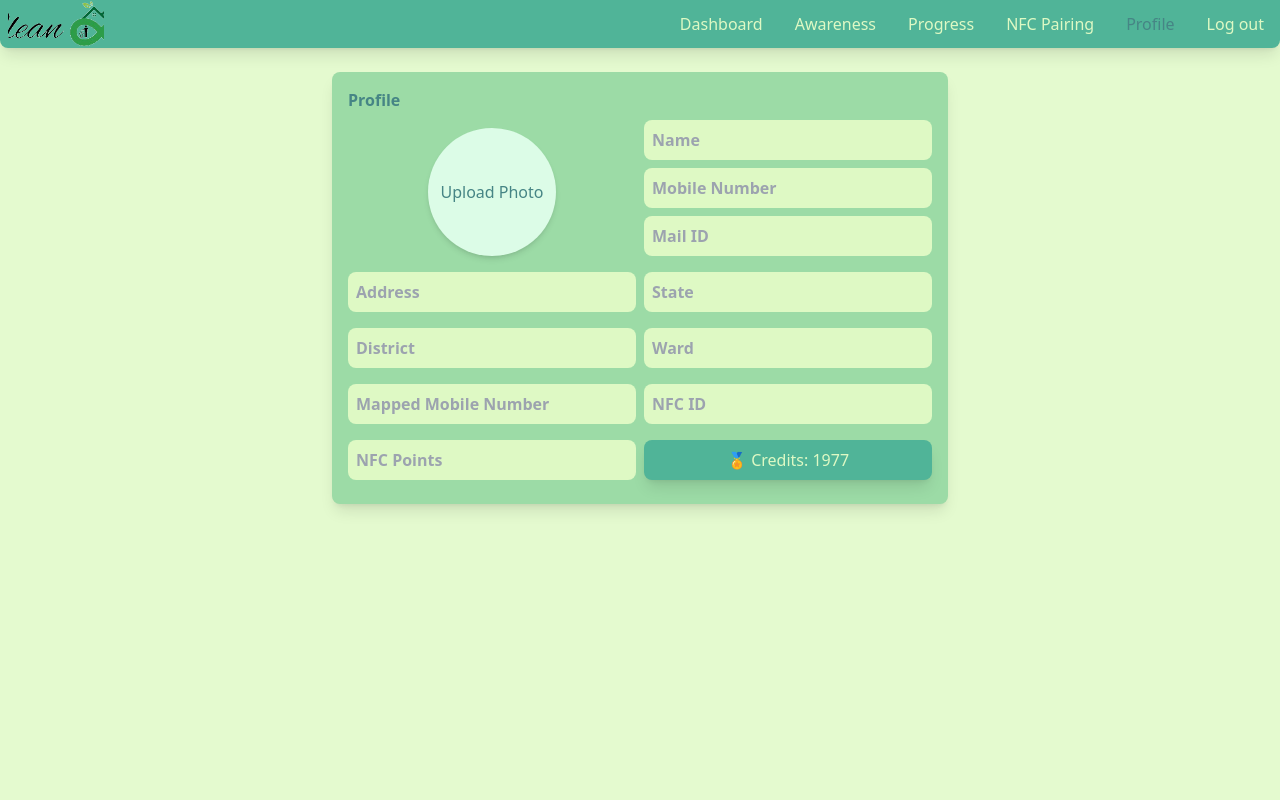
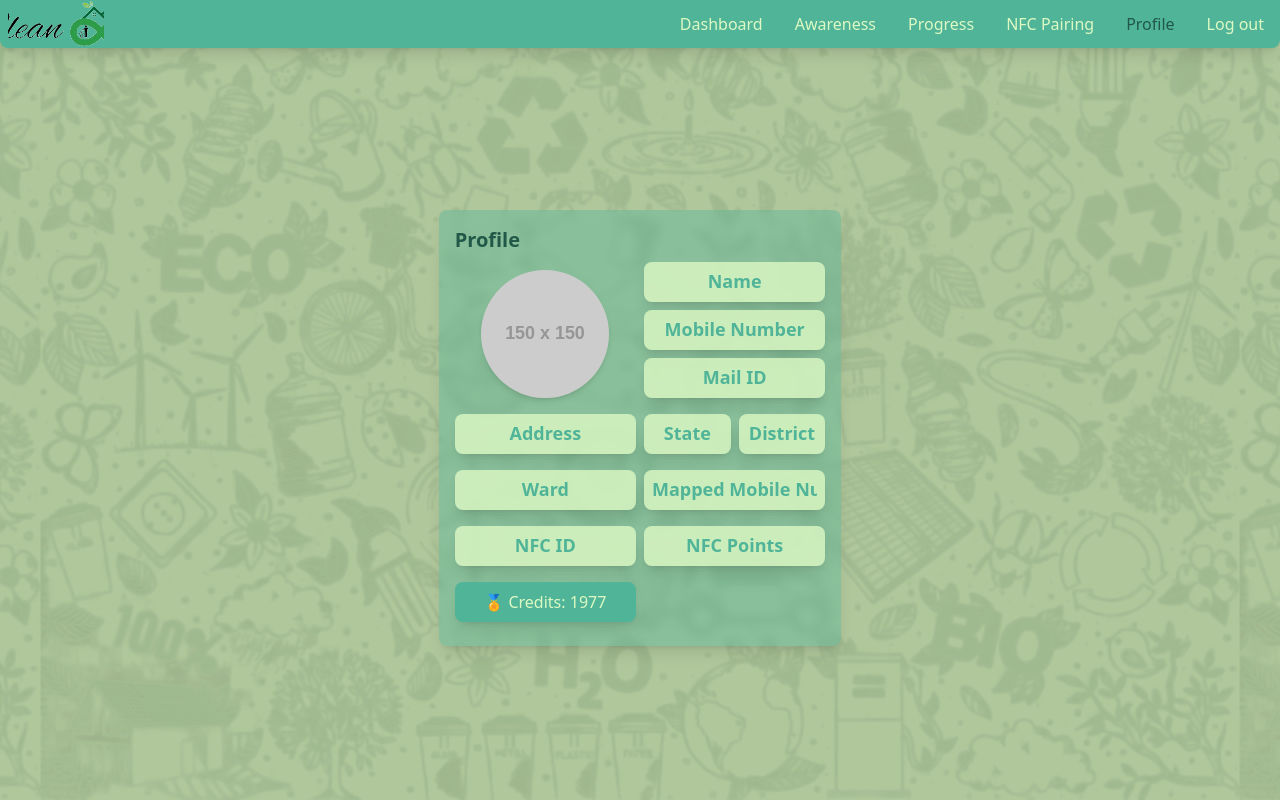
Before and after one commit to AJAY260505/cleaninfinity, a React (Vite) app in the folder client/: page /profile in a window 1280 px wide. Built offline with nearby package versions, Linux system fonts and the light colour scheme.

Commit message:
UI updates V1 layout, color

```diff
--- a/client/index.html
+++ b/client/index.html
@@ -22,7 +22,7 @@
 
     <title>Clean Infinity</title>
   </head>
-  <body class="min-h-screen">
+  <body>
     <div id="root"></div>
     <script
       type="module"
--- a/client/src/components/Card.jsx
+++ b/client/src/components/Card.jsx
@@ -1,12 +1,12 @@
 export default function Card({ title, description, image }) {
   return (
-    <div className='flex flex-col max-w-sm mx-auto rounded-lg overflow-hidden shadow-lg'>
+    <div className='w-full flex flex-col max-w-sm mx-auto rounded-lg overflow-hidden shadow-lg'>
       <img
         src={image}
         alt='Card Image'
         className='w-full h-40 object-cover'
       />
-      <div className='p-4 bg-light-green'>
+      <div className='p-4 drop'>
         <h3 className='text-2xl font-semibold mb-2'>{title}</h3>
         <p className='mb-4'>{description}</p>
         <button className='btn px-4 py-2'>Learn More</button>
--- a/client/src/components/Layout.jsx
+++ b/client/src/components/Layout.jsx
@@ -2,7 +2,7 @@ import {
   BrowserRouter as Router,
   Routes,
   Route,
-  useLocation,
+  useLocation
 } from 'react-router-dom'
 import AuthComponent from './AuthComp'
 import Dashboard from './Dashboard'
@@ -23,7 +23,7 @@ import {
   awareness_video_link,
   progress_data,
   progress_users,
-  progress_BarStyles,
+  progress_BarStyles
 } from '../data/config'
 import SplashScreen from './Splash'
 import { useEffect, useState } from 'react'
@@ -36,11 +36,19 @@ function LayoutContent() {
     return () => clearTimeout(timer)
   }, [])
   return (
-    <div
-      className={`min-h-screen relative ${
-        location.pathname === '/' ? 'pt-0' : 'pt-12'
-      }`}
-    >
+    <div className={'min-h-screen w-screen'}>
+      <div
+        className='fixed top-0 w-full h-full -z-10'
+        style={{
+          backgroundImage:
+            'url(/0ba822008116c4db07f85b772a5dcea9-Photoroom.png)',
+          backgroundSize: 'contain',
+          backgroundPosition: 'center',
+          filter:
+            'invert(1) sepia(1) hue-rotate(75deg) saturate(3) brightness(0.4)',
+          opacity: 0.1
+        }}
+      />
       <ToastContainer />
       {location.pathname !== '/' && <Navbar />}
       <main>
@@ -99,6 +107,7 @@ function LayoutContent() {
     </div>
   )
 }
+
 export default function Layout() {
   return (
     <Router>
--- a/client/src/components/NFC-Card.jsx
+++ b/client/src/components/NFC-Card.jsx
@@ -3,7 +3,7 @@ export default function NFCCard({ titles }) {
     <div className='flex p-2 gap-2 items-center'>
       {titles.map((title, i) => (
         <div
-          className='p-2 flex flex-col items-center justify-center bg-light-green rounded-lg shadow-xl hover:shadow-md transition-shadow duration-300'
+          className='p-2 flex flex-col items-center justify-center drop rounded-lg shadow-xl hover:shadow-md transition-shadow duration-300'
           key={i}
         >
           <img
--- a/client/src/components/Navbar.jsx
+++ b/client/src/components/Navbar.jsx
@@ -10,10 +10,10 @@ export default function Navbar() {
     { href: '/progress', label: 'Progress' },
     { href: '/nfc', label: 'NFC Pairing' },
     { href: '/profile', label: 'Profile' },
-    { href: '/', label: 'Log out' },
+    { href: '/', label: 'Log out' }
   ]
   return (
-    <header className='fixed top-0 w-full z-10 shadow-lg rounded-ee-lg rounded-es-lg bg-medium-green h-12'>
+    <header className='fixed top-0 w-full shadow-lg rounded-ee-lg rounded-es-lg bg-medium-green h-12 z-20'>
       <div className='flex items-center justify-between'>
         <div
           style={{ backgroundImage: 'url(/1.png)' }}
@@ -23,10 +23,13 @@ export default function Navbar() {
           className='lg:hidden md:hidden focus:outline-none bg-transparent w-12'
           onClick={() => setIsOpen(!isOpen)}
         >
-          <img src={isOpen ? './xmark-solid.svg' : './bars-solid.svg'} />
+          <img
+            src={isOpen ? './xmark-solid.svg' : './bars-solid.svg'}
+            className='w-4/12'
+          />
         </button>
         <nav
-          className={`flex-col absolute right-0 top-12 rounded-lg ${
+          className={`flex-col absolute right-0 top-12 z-20 rounded-lg ${
             isOpen ? 'flex' : 'hidden'
           } md:flex-row lg:flex-row md:flex lg:flex md:relative md:top-0 lg:relative lg:top-0 bg-medium-green md:bg-transparent lg:bg-transparent`}
         >
--- a/client/src/components/Profile.jsx
+++ b/client/src/components/Profile.jsx
@@ -13,35 +13,29 @@ export default function ProfileForm() {
     nfcDid: '',
     credits: '',
     nfcDPoints: '',
-    photo: null,
+    photo: null
   })
   useEffect(() => {
     setProfile((prevProfile) => ({
       ...prevProfile,
       id: Math.floor(Math.random() * 1000000),
-      credits: Math.floor(Math.random() * 5000),
+      credits: Math.floor(Math.random() * 5000)
     }))
   }, [])
   return (
-    <div className='flex items-center justify-center container'>
-      <div className='bg-light-green p-4 shadow-lg rounded-lg md:w-1/2'>
-        <h2 className='font-semibold mb-2 text-start'>Profile</h2>
+    <div className='flex items-center justify-center container min-h-screen'>
+      <div className='drop p-4 shadow-lg rounded-lg md:w-1/2'>
+        <h2 className='font-semibold text-xl mb-2 text-start'>Profile</h2>
         <form className='grid grid-cols-1 md:grid-cols-2 gap-2 items-center'>
           <label
             htmlFor='photo-upload'
             className='col-span-full md:col-span-1 cursor-pointer flex justify-center'
           >
-            {profile.photo ? (
             <img
-                src={profile.photo}
+              src={profile.photo || 'https://placehold.co/150'}
               alt='Profile'
               className='w-32 h-32 rounded-full object-cover shadow-md'
             />
-            ) : (
-              <div className='w-32 h-32 flex items-center justify-center bg-green-100 rounded-full shadow-md'>
-                <span>Upload Photo</span>
-              </div>
-            )}
             <input
               id='photo-upload'
               type='file'
@@ -79,6 +73,7 @@ export default function ProfileForm() {
             placeholder='Address'
             disabled
           />
+          <span className='flex gap-2'>
             <input
               type='text'
               name='state'
@@ -93,6 +88,7 @@ export default function ProfileForm() {
               placeholder='District'
               disabled
             />
+          </span>
           <input
             type='text'
             name='ward'
--- a/client/src/components/VerticalCard.jsx
+++ b/client/src/components/VerticalCard.jsx
@@ -3,7 +3,7 @@ export default function VerticalCard({ titles }) {
     <div className='grid grid-cols-3 md:grid-cols-6 lg:grid-cols-6 items-center gap-4 max-w-4xl'>
       {titles.map((title, i) => (
         <div
-          className='p-2 w-28 flex flex-col items-center justify-center bg-light-green rounded-lg shadow-lg hover:shadow-md transition-shadow duration-1500'
+          className='p-2 w-28 flex flex-col items-center justify-center drop rounded-lg shadow-lg hover:shadow-md transition-shadow'
           key={i}
         >
           <img
--- a/client/src/index.css
+++ b/client/src/index.css
@@ -1 +1,59 @@
-@tailwind base;@tailwind components;@tailwind utilities;body{@apply text-dark-green bg-lightest-green/80}input,select{@apply rounded-lg p-2 mb-2 hover:shadow-md bg-lightest-green w-full focus:outline-none focus:ring-2 focus:ring-medium-green transition font-semibold}.animate{@apply transition-all duration-700 ease-in-out}.authBtn button{@apply w-1/2 p-2}.container{@apply p-6 mx-auto}.notActivebtn{@apply text-dark-green border-2 border-medium-green border-solid}.activeBtn{@apply bg-medium-green}header button{@apply w-full bg-medium-green font-bold p-4}header a{@apply font-medium px-2 hover:text-dark-green}.slider-btn p{@apply font-semibold}.slider-btn p:first-child{@apply text-lg}.slider-btn p:last-child{@apply text-xs mb-2}.slider-btn button{@apply w-full}.btn{@apply w-full py-2 rounded-lg bg-medium-green mb-2 shadow-lg hover:shadow-md hover:bg-dark-green transition-colors duration-100 text-lightest-green}.button-disabled{@apply bg-gray-300 text-gray-500 cursor-not-allowed}
+@tailwind base;
+@tailwind components;
+@tailwind utilities;
+body {
+  @apply text-dark-green bg-lightest-green min-h-screen relative -z-10;
+}
+body::after {
+  content: '';
+  @apply fixed top-0 w-full h-full bg-black bg-opacity-20 -z-10;
+}
+.drop {
+  @apply bg-medium-green/40 backdrop-blur-sm;
+}
+input,
+select {
+  @apply rounded-lg p-2 mb-2 hover:shadow-md bg-lightest-green/80 w-full focus:outline-none focus:ring-2 focus:ring-medium-green transition font-semibold shadow-lg;
+}
+input::placeholder {
+  @apply text-medium-green text-center text-lg;
+}
+.animate {
+  @apply transition-all duration-700 ease-in-out;
+}
+.authBtn button {
+  @apply w-1/2 p-2;
+}
+.container {
+  @apply px-6 mx-auto min-h-screen lg:w-8/12 pt-14;
+}
+.notActivebtn {
+  @apply text-dark-green border-2 border-medium-green border-solid;
+}
+.activeBtn {
+  @apply bg-medium-green;
+}
+header a {
+  @apply font-medium px-2 hover:text-dark-green;
+}
+.slider-btn p {
+  @apply font-semibold;
+}
+.slider-btn p:first-child {
+  @apply text-lg;
+}
+.slider-btn p:last-child {
+  @apply text-xs mb-2;
+}
+.slider-btn button {
+  @apply w-full;
+}
+.btn {
+  @apply w-full py-2 rounded-lg bg-medium-green mb-2 shadow-lg hover:shadow-md hover:bg-dark-green transition-colors duration-150 text-lightest-green;
+}
+.button-disabled {
+  @apply bg-gray-300 text-gray-500 cursor-not-allowed;
+}
+h2 {
+  @apply text-2xl font-semibold;
+}
--- a/client/tailwind.config.js
+++ b/client/tailwind.config.js
@@ -4,12 +4,12 @@ export default {
   theme: {
     extend: {
       colors: {
-        'lightest-green': '#def9c4',
+        'lightest-green': '#DDF9C3',
         'light-green': '#9cdba6',
         'medium-green': '#50b498',
-        'dark-green': '#468585',
-      },
-    },
+        'dark-green': '#215848'
+      }
+    }
   },
-  plugins: [],
+  plugins: []
 }
```
Also changed, not shown: client/src/components/Awareness.jsx (+13 -17 lines), client/src/components/BarChart.jsx (+5 -6 lines), client/src/components/Dashboard.jsx (+3 -6 lines), client/public/0ba822008116c4db07f85b772a5dcea9-Photoroom.png (added), client/public/coins-solid.svg. Lines whose indentation alone changed are shown as unchanged.
